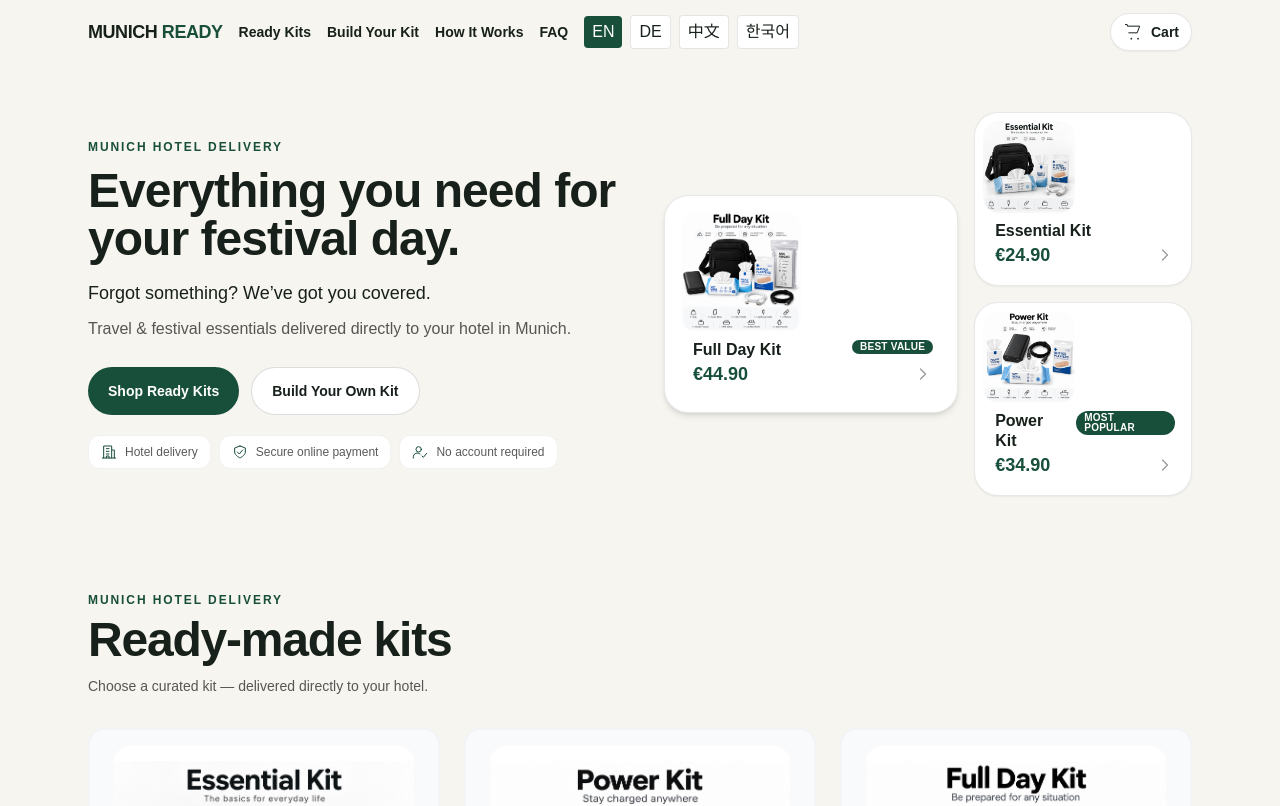
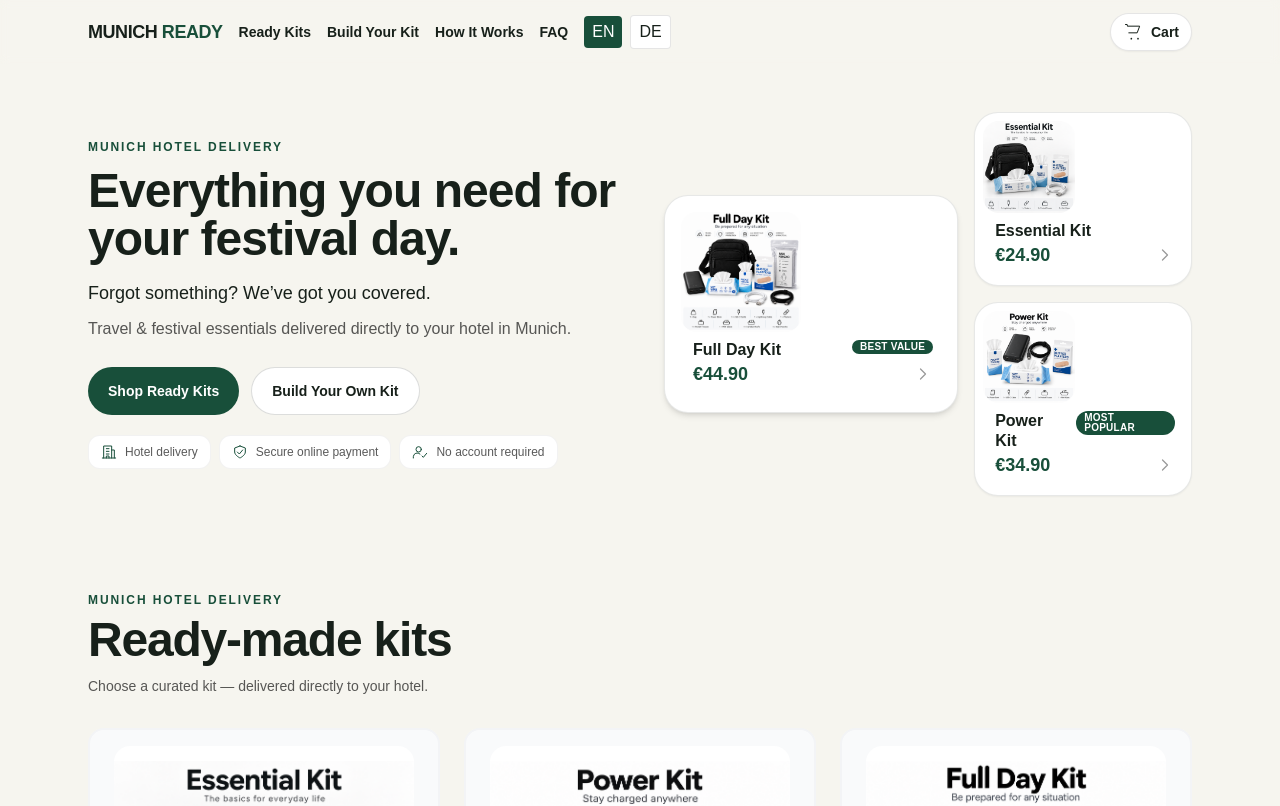
Before and after one commit to cleanxmunchen-lang/munich-ready, a Next.js app: page / in a window 1280 px wide. Shown: the top 806 px of the page. Built offline with nearby package versions, Linux system fonts and the light colour scheme.

Commit message:
Remove Korean and Chinese language support; update localization to English and German only

```diff
--- a/components/header.tsx
+++ b/components/header.tsx
@@ -45,8 +45,6 @@
 					<div className="hidden sm:flex items-center gap-2">
 						<button onClick={() => setLang('en')} aria-label="Select English" className={`px-2 py-1 rounded ${lang === 'en' ? 'bg-[#184f3a] text-white' : 'bg-white border border-black/10'}`}>{t('langLabels.en')}</button>
 						<button onClick={() => setLang('de')} aria-label="Select German" className={`px-2 py-1 rounded ${lang === 'de' ? 'bg-[#184f3a] text-white' : 'bg-white border border-black/10'}`}>{t('langLabels.de')}</button>
-						<button onClick={() => setLang('zh')} aria-label="Select Chinese" className={`px-2 py-1 rounded ${lang === 'zh' ? 'bg-[#184f3a] text-white' : 'bg-white border border-black/10'}`}>{t('langLabels.zh')}</button>
-						<button onClick={() => setLang('ko')} aria-label="Select Korean" className={`px-2 py-1 rounded ${lang === 'ko' ? 'bg-[#184f3a] text-white' : 'bg-white border border-black/10'}`}>{t('langLabels.ko')}</button>
 					</div>
 				</div>
 
@@ -86,8 +84,6 @@
 								<div className="flex gap-2 px-2 pb-2">
 									<button onClick={() => setLang('en')} className={`flex-1 py-2 rounded ${lang === 'en' ? 'bg-[#184f3a] text-white' : 'bg-white border border-black/10'}`}>{t('langLabels.en')}</button>
 									<button onClick={() => setLang('de')} className={`flex-1 py-2 rounded ${lang === 'de' ? 'bg-[#184f3a] text-white' : 'bg-white border border-black/10'}`}>{t('langLabels.de')}</button>
-									<button onClick={() => setLang('zh')} className={`flex-1 py-2 rounded ${lang === 'zh' ? 'bg-[#184f3a] text-white' : 'bg-white border border-black/10'}`}>{t('langLabels.zh')}</button>
-									<button onClick={() => setLang('ko')} className={`flex-1 py-2 rounded ${lang === 'ko' ? 'bg-[#184f3a] text-white' : 'bg-white border border-black/10'}`}>{t('langLabels.ko')}</button>
 								</div>
 								<a href="#ready-kits" onClick={() => setOpen(false)} className="block w-full text-left text-[#17201a] py-3 px-3 rounded-md hover:bg-[#e7f0e7]">{t('nav.readyKits')}</a>
 								<a href="#build-your-kit" onClick={() => setOpen(false)} className="block w-full text-left text-[#17201a] py-3 px-3 rounded-md hover:bg-[#e7f0e7]">{t('nav.buildKit')}</a>
--- a/components/i18n-provider.tsx
+++ b/components/i18n-provider.tsx
@@ -2,23 +2,18 @@
 import React, { createContext, useContext, useEffect, useMemo, useState } from 'react';
 import en from '@/locales/en';
 import de from '@/locales/de';
-import zh from '@/locales/zh';
-import ko from '@/locales/ko';
 
-type Lang = 'en' | 'de' | 'zh' | 'ko';
+type Lang = 'en' | 'de';
 const LOCALE_KEY = 'munich-ready-language';
-
-const messages: Record<Lang, any> = { en, de, zh, ko };
+const messages: Record<Lang, any> = { en, de };
 
 function getPreferredLang(): Lang {
   try {
     if (typeof window === 'undefined') return 'en';
     const stored = localStorage.getItem(LOCALE_KEY) as Lang | null;
-    if (stored && messages[stored]) return stored;
-    const nav = navigator.language || (navigator as any).userLanguage || 'en';
-    if (nav.startsWith('de')) return 'de';
-    if (nav.startsWith('zh')) return 'zh';
-    if (nav.startsWith('ko')) return 'ko';
+    if (stored && (stored === 'en' || stored === 'de')) return stored;
+    const nav = (navigator && (navigator.language || (navigator as any).userLanguage)) || 'en';
+    if (typeof nav === 'string' && nav.startsWith('de')) return 'de';
     return 'en';
   } catch (e) {
     return 'en';
@@ -36,7 +31,6 @@
   useEffect(() => {
     const initial = getPreferredLang();
     setLangState(initial);
-    // set document lang attribute
     try {
       document.documentElement.lang = initial;
     } catch (e) {}
--- a/locales/de.ts
+++ b/locales/de.ts
@@ -95,9 +95,7 @@
   },
   langLabels: {
     en: 'EN',
-    de: 'DE',
-    zh: '中文',
-    ko: '한국어'
+    de: 'DE'
   },
   products: {
     names: {
--- a/locales/en.ts
+++ b/locales/en.ts
@@ -107,9 +107,7 @@
   },
   langLabels: {
     en: 'EN',
-    de: 'DE',
-    zh: '中文',
-    ko: '한국어'
+    de: 'DE'
   }
 };
 
--- a/locales/ko.ts
+++ /dev/null
@@ -1,116 +0,0 @@
-const ko = {
-  nav: {
-    readyKits: '기성 키트',
-    buildKit: '내 키트 만들기',
-    howItWorks: '이용 방법',
-    faq: '자주 묻는 질문',
-    cart: '장바구니'
-  },
-  hero: {
-    eyebrow: '호텔 배송 — 뮌헨',
-    title: '페스티벌 당일에 필요한 모든 것.',
-    subtitle: '무언가 잊으셨나요? 저희가 준비해드립니다.',
-    description: '여행 및 페스티벌 필수품을 뮌헨 호텔로 직접 배송합니다.',
-    shop: '기성 키트 보기',
-    build: '내 키트 만들기',
-    benefits: {
-      hotelDelivery: '호텔 배송',
-      securePayment: '안전한 온라인 결제',
-      noAccount: '계정 불필요'
-    }
-  },
-  kits: {
-    title: '기성 키트',
-    description: '선별된 키트를 선택하세요 — 호텔로 직접 배송됩니다.',
-    names: {
-      'essential-kit': '에센셜 키트',
-      'power-kit': '파워 키트',
-      'full-day-kit': '풀데이 키트'
-    },
-    extra: {
-      'essential-kit': '필수품 5개 포함',
-      'full-day-kit': '하루 종일 필요한 모든 것'
-    },
-    badges: {
-      bestValue: '최고의 가치',
-      mostPopular: '가장 인기'
-    },
-    choose: '키트 선택',
-    selected: '✓ 선택됨',
-    usbC: 'USB-C',
-    lightning: 'Lightning'
-  },
-  build: {
-    title: '내 키트 만들기',
-    yourKit: '내 키트',
-    noItems: '상품이 없습니다',
-    add: '추가',
-    added: '추가됨',
-    remove: '제거',
-    subtotal: '소계',
-    continue: '결제 진행'
-  },
-  cart: {
-    title: '장바구니',
-    close: '닫기',
-    remove: '제거',
-    subtotal: '소계',
-    delivery: '배송',
-    total: '총액',
-    checkout: '결제',
-    continueShopping: '쇼핑 계속'
-  },
-  how: {
-    title: '이용 방법',
-    scanToReady: '선택부터 준비 완료까지.',
-    chooseKit: '키트 선택',
-    payOnline: '온라인 결제',
-    paymentMethods: '카드 • Apple Pay • Google Pay',
-    hotelDelivery: '호텔 배송',
-    deliverToReception: '호텔 리셉션으로 직접 배송합니다.'
-  },
-  faq: {
-    title: '자주 묻는 질문'
-  },
-  checkout: {
-    guestName: '고객 이름',
-    roomNumber: '객실 번호',
-    phone: '전화 / WhatsApp',
-    destination: '호텔 / 배송지',
-    specialInstructions: '특별 요청',
-    delivery: '배송',
-    hotelDelivery: '호텔 배송',
-    sameDay: '당일 우선',
-    express: '익스프레스 배송',
-    continueToPayment: '결제 계속'
-  },
-  success: {
-    title: '주문이 확인되었습니다',
-    paymentConfirmed: '결제가 확인되었습니다',
-    backHome: '홈으로'
-  },
-  footer: {
-    imprint: '회사 정보',
-    privacy: '개인정보'
-  },
-  langLabels: {
-    en: 'EN',
-    de: 'DE',
-    zh: '中文',
-    ko: '한국어'
-  },
-  products: {
-    names: {
-      bag: '스몰 크로스바디 백',
-      'power-bank': '보조 배터리',
-      'usb-c-cable': 'USB-C 케이블',
-      'lightning-cable': 'Lightning 케이블',
-      poncho: '레인 판초',
-      plasters: '물집 패치',
-      wipes: '물티슈',
-      tissues: '포켓 티슈'
-    }
-  }
-};
-
-export default ko;
--- a/locales/zh.ts
+++ /dev/null
@@ -1,116 +0,0 @@
-const zh = {
-  nav: {
-    readyKits: '现成套装',
-    buildKit: '自选套装',
-    howItWorks: '使用说明',
-    faq: '常见问题',
-    cart: '购物车'
-  },
-  hero: {
-    eyebrow: '送货到慕尼黑酒店',
-    title: '为您的节日当天准备的一切。',
-    subtitle: '忘了带什么？我们帮您补齐。',
-    description: '旅行和节日必备，直接送到您在慕尼黑的酒店。',
-    shop: '购买现成套装',
-    build: '自定义你的套装',
-    benefits: {
-      hotelDelivery: '酒店配送',
-      securePayment: '安全在线支付',
-      noAccount: '无需注册'
-    }
-  },
-  kits: {
-    title: '现成套装',
-    description: '选择精选套装 — 直接送到酒店。',
-    names: {
-      'essential-kit': '基础套装',
-      'power-kit': '充电套装',
-      'full-day-kit': '整日套装'
-    },
-    extra: {
-      'essential-kit': '包含 5 件必备品',
-      'full-day-kit': '整日所需全部物品'
-    },
-    badges: {
-      bestValue: '最佳价值',
-      mostPopular: '最受欢迎'
-    },
-    choose: '选择套装',
-    selected: '✓ 已选',
-    usbC: 'USB-C',
-    lightning: 'Lightning'
-  },
-  build: {
-    title: '自定义你的套装',
-    yourKit: '你的套装',
-    noItems: '暂无商品',
-    add: '加入',
-    added: '已加入',
-    remove: '移除',
-    subtotal: '小计',
-    continue: '继续结账'
-  },
-  cart: {
-    title: '购物车',
-    close: '关闭',
-    remove: '移除',
-    subtotal: '小计',
-    delivery: '配送',
-    total: '总计',
-    checkout: '结账',
-    continueShopping: '继续购物'
-  },
-  how: {
-    title: '使用说明',
-    scanToReady: '从下单到准备完成。',
-    chooseKit: '选择你的套装',
-    payOnline: '在线支付',
-    paymentMethods: '卡 • Apple Pay • Google Pay',
-    hotelDelivery: '酒店配送',
-    deliverToReception: '我们将订单直接送达酒店前台。'
-  },
-  faq: {
-    title: '常见问题'
-  },
-  checkout: {
-    guestName: '客户姓名',
-    roomNumber: '房间号',
-    phone: '电话 / WhatsApp',
-    destination: '酒店 / 配送地址',
-    specialInstructions: '特殊说明',
-    delivery: '配送',
-    hotelDelivery: '酒店配送',
-    sameDay: '当日优先',
-    express: '极速配送',
-    continueToPayment: '继续付款'
-  },
-  success: {
-    title: '订单已确认',
-    paymentConfirmed: '付款已确认',
-    backHome: '返回首页'
-  },
-  footer: {
-    imprint: '公司信息',
-    privacy: '隐私'
-  },
-  langLabels: {
-    en: 'EN',
-    de: 'DE',
-    zh: '中文',
-    ko: '한국어'
-  },
-  products: {
-    names: {
-      bag: '小型斜挎包',
-      'power-bank': '移动电源',
-      'usb-c-cable': 'USB-C 数据线',
-      'lightning-cable': 'Lightning 数据线',
-      poncho: '雨披',
-      plasters: '水泡贴',
-      wipes: '湿巾',
-      tissues: '纸巾'
-    }
-  }
-};
-
-export default zh;
```
